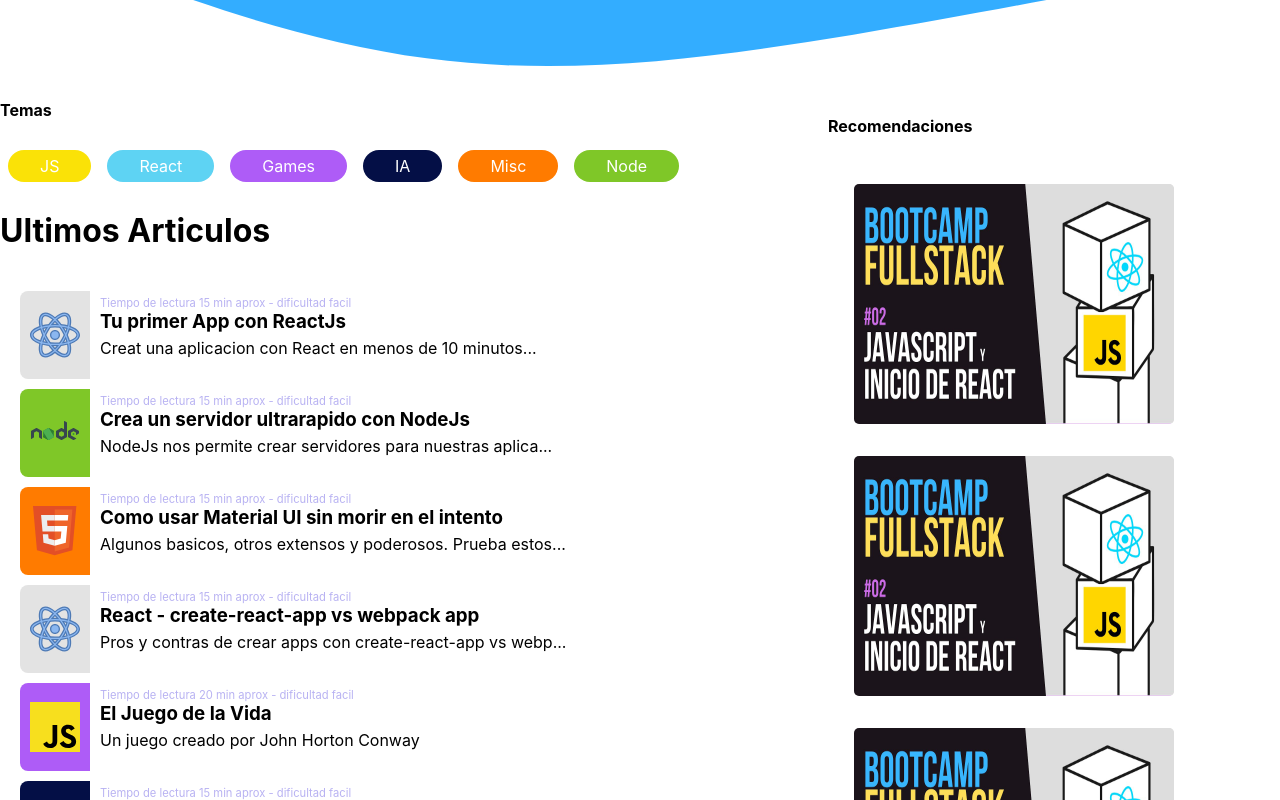
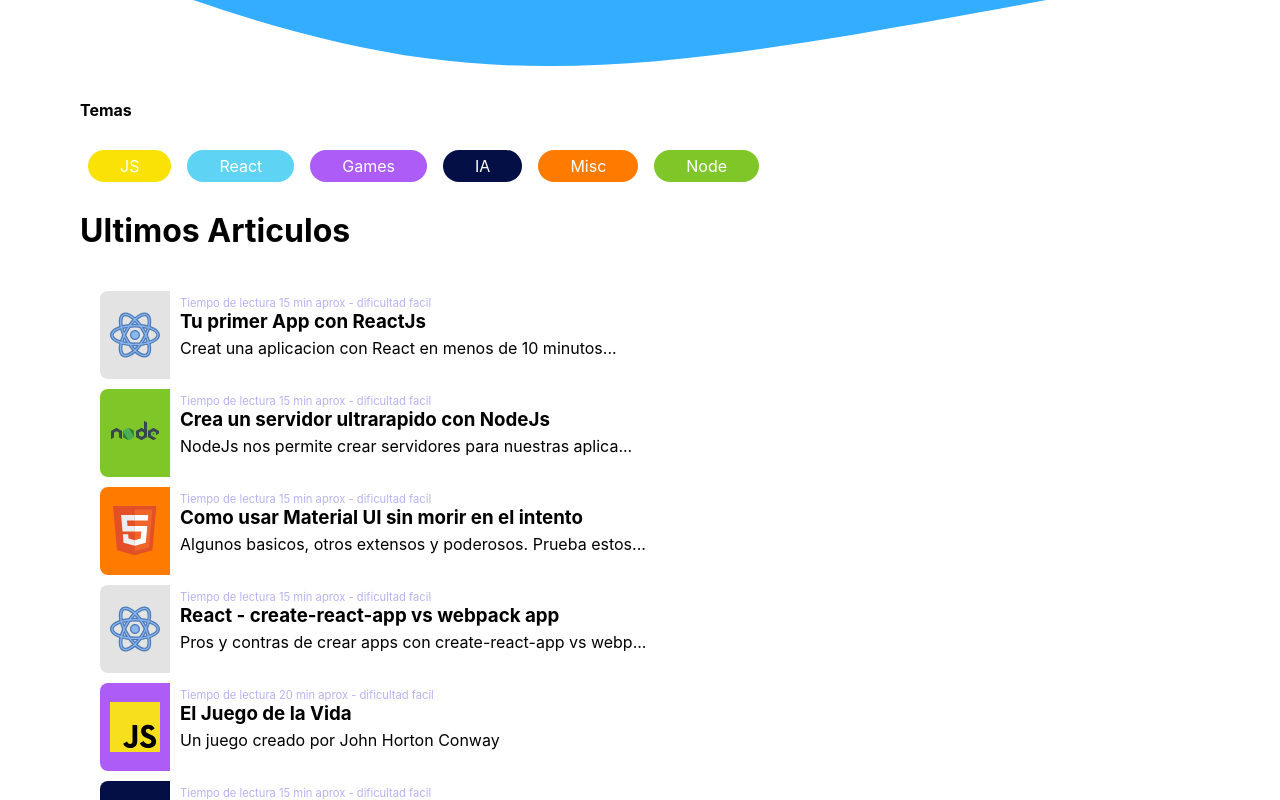
Before and after one commit to lucasangelino/maidan, a Next.js app: page / in a window 1280 px wide. Shown: the top 800 px of the page. Built offline with nearby package versions, Linux system fonts and the light colour scheme.

Commit message:
MAI hide sidebar for now

```diff
--- a/components/core/layout/index.js
+++ b/components/core/layout/index.js
@@ -13,9 +13,9 @@ export default function Layout({ children }) {
           <Navbar />
         </div>
         <div className={content}>{children}</div>
-        <div className={sidebar}>
+        {/* <div className={sidebar}>
           <Sidebar />
-        </div>
+        </div> */}
         <div className={footer}>
           <Footer />
         </div>
```
